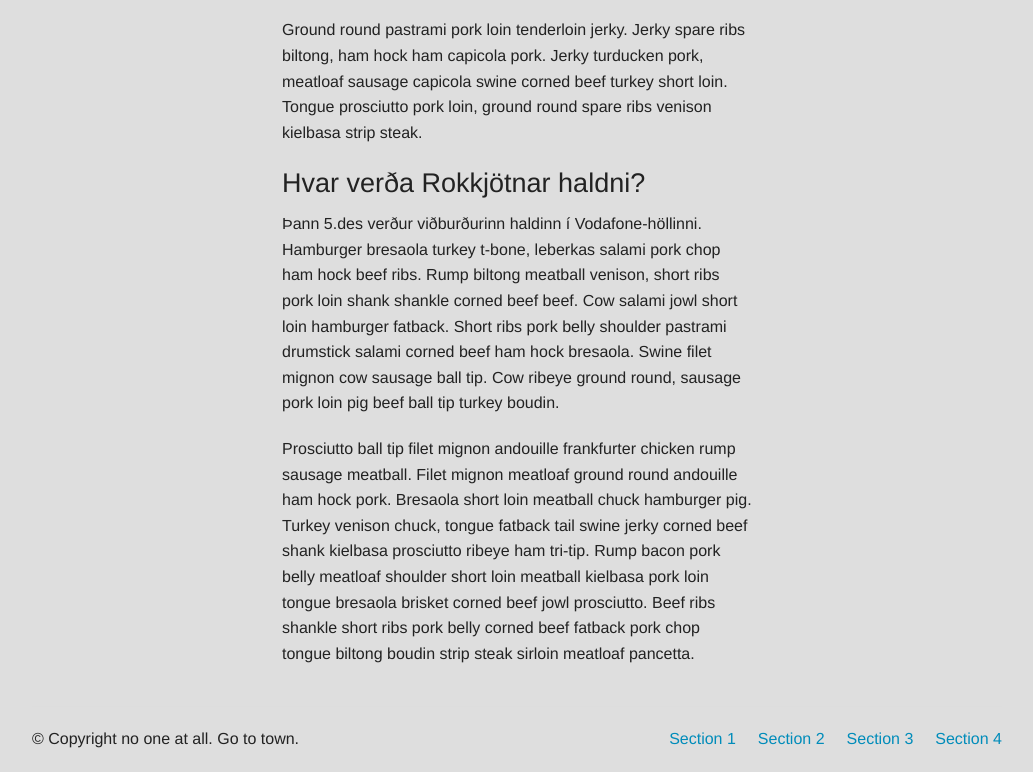
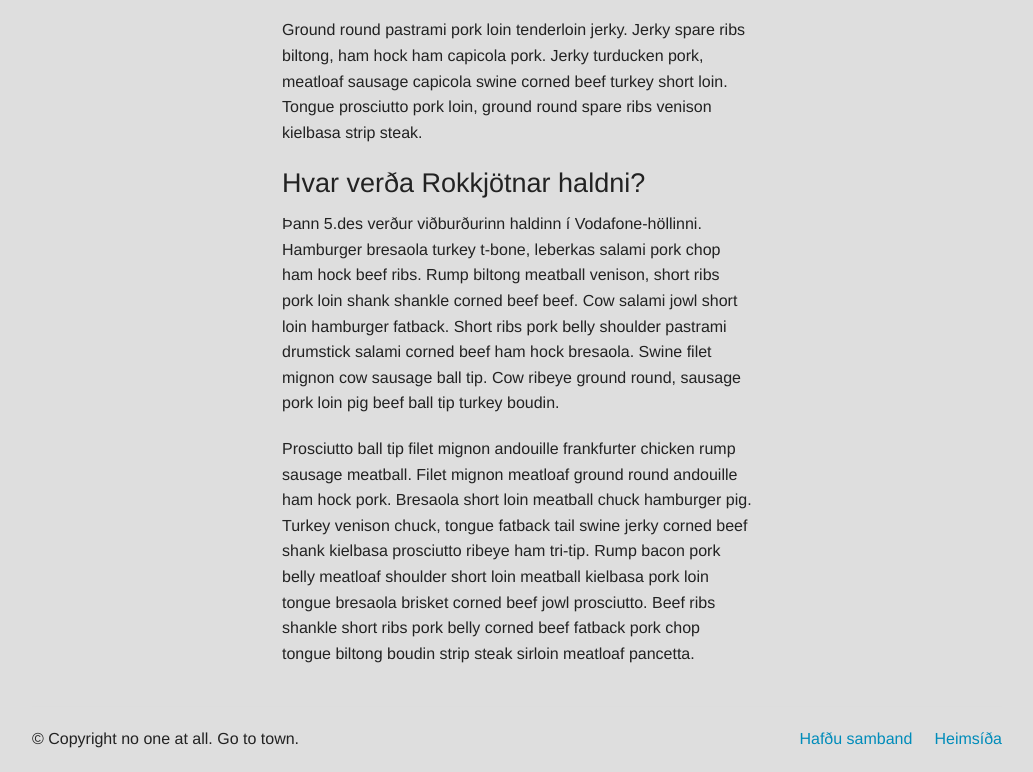
Before and after one commit to sveinnmani/Verk_6_SMJ, a plain HTML site: page Verkefni_6/upplysingasida.html in a window 1280 px wide. Shown: the part 654-1426 px from the top of the page, without its empty margins (123-1156 px from the left). Drawn offline with Linux system fonts and the light colour scheme.

Commit message:
Linkar fá nýtt nafn

```diff
--- a/Verkefni_6/upplysingasida.html
+++ b/Verkefni_6/upplysingasida.html
@@ -78,10 +78,8 @@
             </div>
             <div class="large-6 columns">
               <ul class="inline-list right">
-                <li><a href="#">Section 1</a></li>
-                <li><a href="#">Section 2</a></li>
-                <li><a href="#">Section 3</a></li>
-                <li><a href="#">Section 4</a></li>
+                <li><a href="#">Hafðu samband</a></li>
+                <li><a href="#">Heimsíða</a></li>
               </ul>
             </div>
           </div>
```
